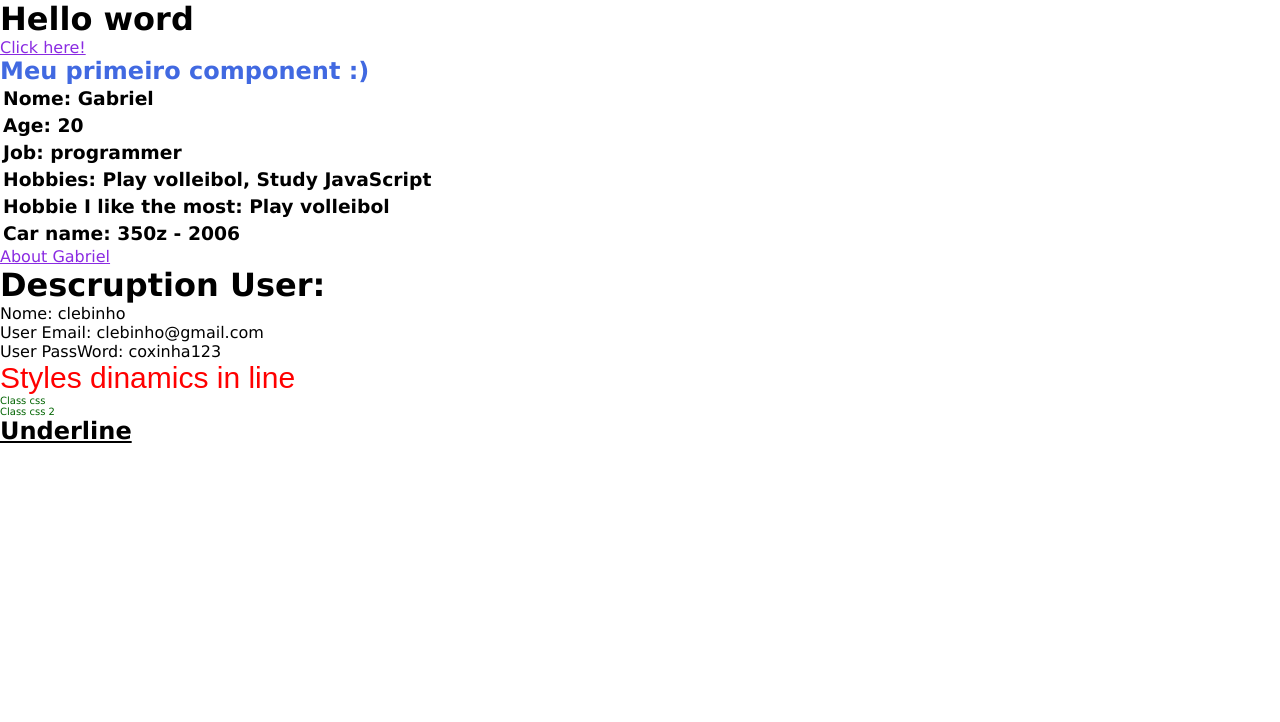
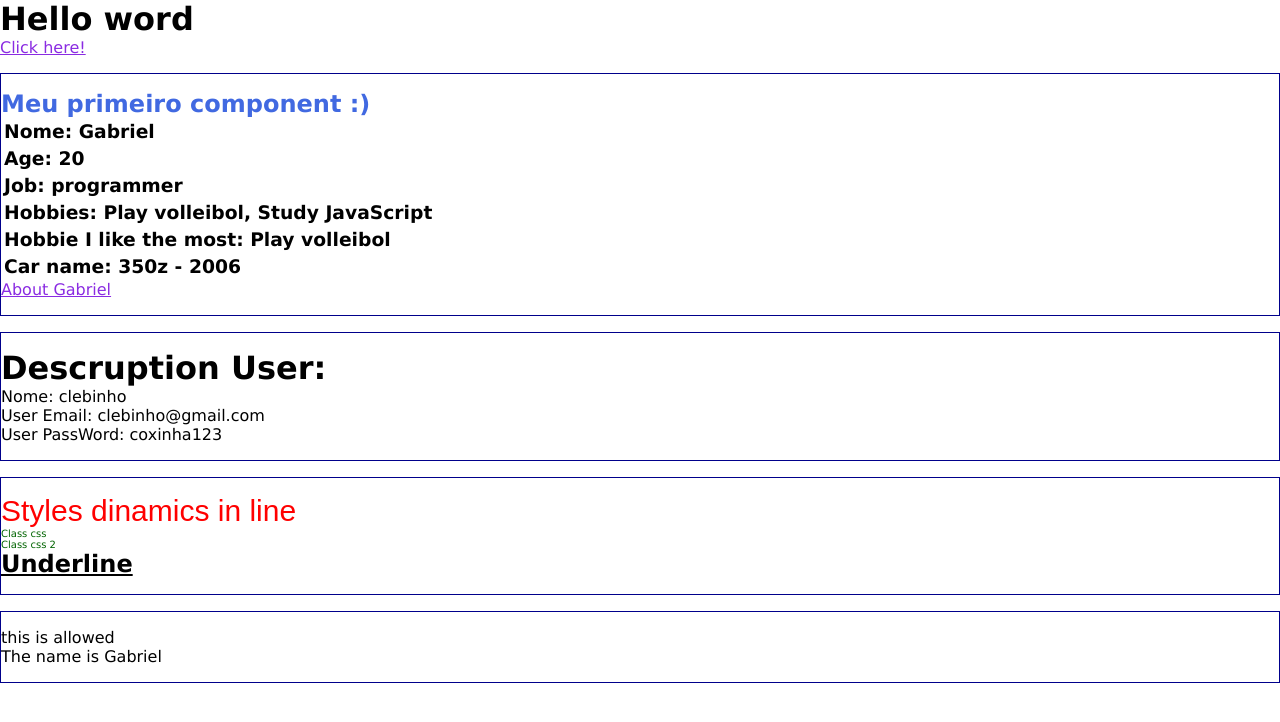
Before and after one commit to GabrielReguera/Curso-Angular, an Angular app: page / in a window 1280 px wide. Shown: the top 722 px of the page. Built offline with nearby package versions, Linux system fonts and the light colour scheme.

Commit message:
Condition

```diff
--- a/src/app/app.component.html
+++ b/src/app/app.component.html
@@ -5,3 +5,5 @@
 <app-parent-data [name]="userName" [data]="userData"></app-parent-data>
 
 <app-directives></app-directives>
+
+<app-if-render></app-if-render>
--- a/src/app/app.module.ts
+++ b/src/app/app.module.ts
@@ -6,13 +6,15 @@ import { AppComponent } from './app.component';
 import { FirstComponentComponent } from './components/first-component/first-component.component';
 import { ParentDataComponent } from './components/parent-data/parent-data.component';
 import { DirectivesComponent } from './components/directives/directives.component';
+import { IfRenderComponent } from './components/if-render/if-render.component';
 
 @NgModule({
   declarations: [
     AppComponent,
     FirstComponentComponent,
     ParentDataComponent,
-    DirectivesComponent
+    DirectivesComponent,
+    IfRenderComponent
   ],
   imports: [
     BrowserModule,
--- a/src/app/components/directives/directives.component.html
+++ b/src/app/components/directives/directives.component.html
@@ -1,7 +1,11 @@
-<p [ngStyle]="{ 'font-size': size + 'px', 'font-family': font, color: color }">
-  Styles dinamics in line
-</p>
-<p [ngClass]="classes">Class css</p>
-<p [ngClass]="classes">Class css 2</p>
+<div class="class">
+  <p
+    [ngStyle]="{ 'font-size': size + 'px', 'font-family': font, color: color }"
+  >
+    Styles dinamics in line
+  </p>
+  <p [ngClass]="classes">Class css</p>
+  <p [ngClass]="classes">Class css 2</p>
 
-<h2 [ngClass]="underLine">Underline</h2>
+  <h2 [ngClass]="underLine">Underline</h2>
+</div>
--- a/src/app/components/first-component/first-component.component.html
+++ b/src/app/components/first-component/first-component.component.html
@@ -1,3 +1,4 @@
+<div class="class">
   <h2>Meu primeiro component :)</h2>
   <h3>Nome: {{ name }}</h3>
   <h3>Age: {{ age }}</h3>
@@ -6,3 +7,4 @@
   <h3>Hobbie I like the most: {{ Hobbies[0] }}</h3>
   <h3>Car name: {{ car.name }} - {{ car.year }}</h3>
   <a href="#">About Gabriel</a>
+</div>
--- /dev/null
+++ b/src/app/components/if-render/if-render.component.html
@@ -0,0 +1,11 @@
+<div class="class">
+  <div *ngIf="canShow">this is allowed</div>
+  <div *ngIf="showName === 'Gabriel'; else nameNotFound">
+    The name is Gabriel
+  </div>
+  <ng-template #nameNotFound>
+    <div>
+        The name no found!
+    </div>
+    </ng-template>
+</div>
--- /dev/null
+++ b/src/app/components/if-render/if-render.component.ts
@@ -0,0 +1,19 @@
+import { Component, OnInit } from '@angular/core';
+
+@Component({
+  selector: 'app-if-render',
+  templateUrl: './if-render.component.html',
+  styleUrls: ['./if-render.component.css']
+})
+export class IfRenderComponent implements OnInit {
+
+  canShow: boolean = true;
+  showName = "Gabriel";
+
+
+  constructor() { }
+
+  ngOnInit(): void {
+  }
+
+}
--- a/src/app/components/parent-data/parent-data.component.html
+++ b/src/app/components/parent-data/parent-data.component.html
@@ -1,5 +1,7 @@
-<h1>Descruption User:</h1>
+<div class="class">
+  <h1>Descruption User:</h1>
 
-<p>Nome: {{ name }}</p>
-<p>User Email: {{data.email}}</p>
-<p>User PassWord: {{data.password}}</p>
+  <p>Nome: {{ name }}</p>
+  <p>User Email: {{ data.email }}</p>
+  <p>User PassWord: {{ data.password }}</p>
+</div>
--- a/src/styles.css
+++ b/src/styles.css
@@ -7,3 +7,10 @@
 a{
     color: blueviolet;
 }
+
+.class{
+    margin-top: 1em;
+    margin-bottom: 1em;
+    padding: 1em 0 1em 0;
+    border: solid 1px darkblue;
+}
```
Also changed, not shown: src/app/components/if-render/if-render.component.css (added), 1 other file (tests, documents, lock files or other folders). Lines whose indentation alone changed are shown as unchanged.
